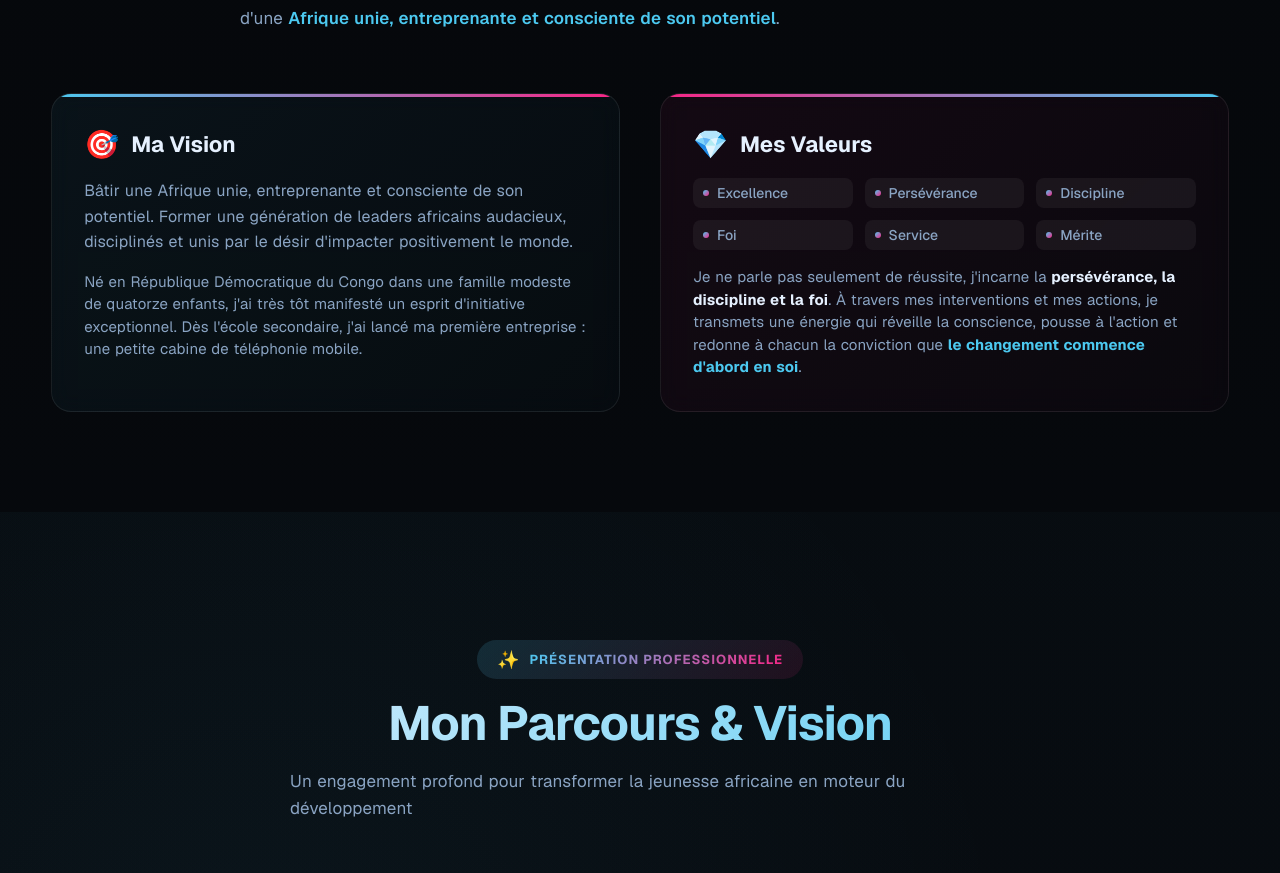
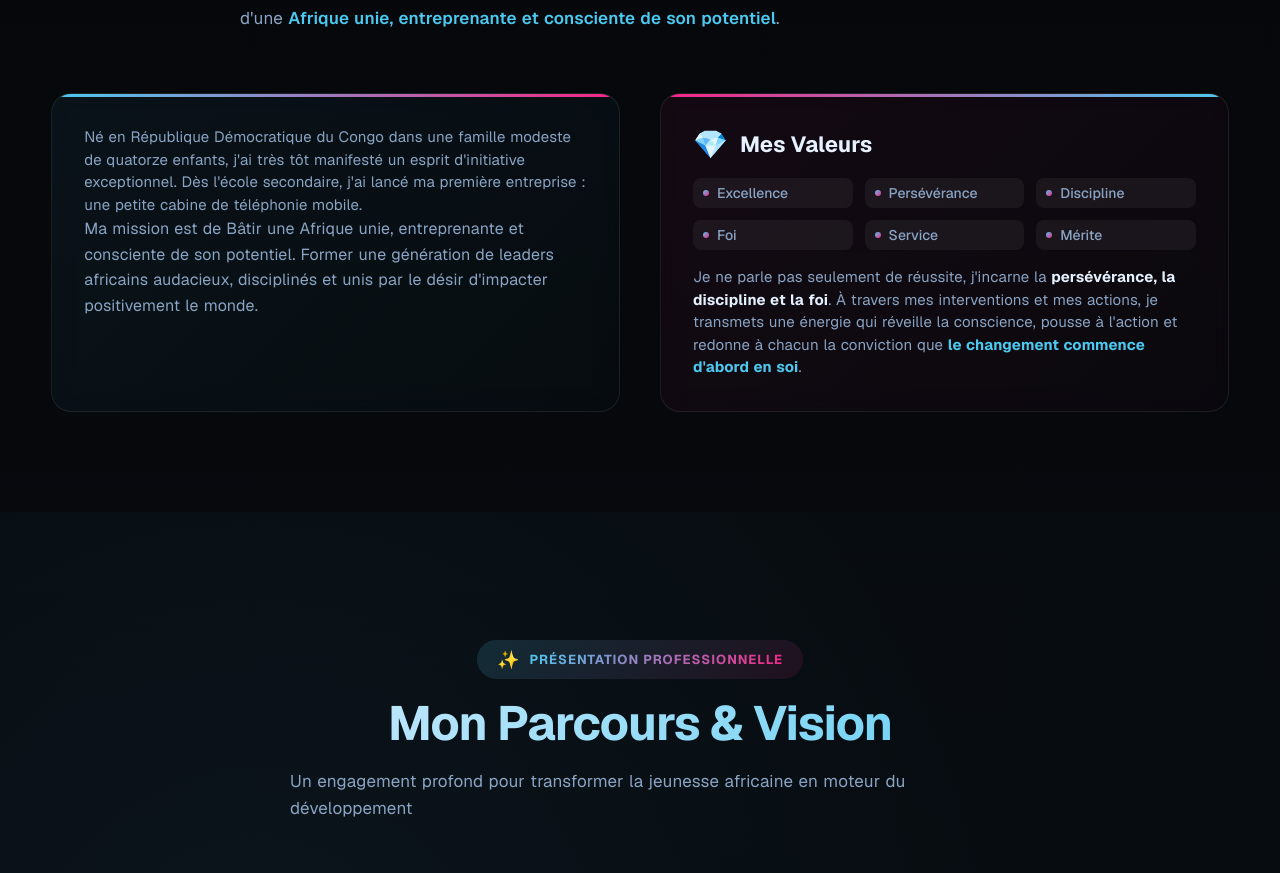
Before and after one commit to EMMADEKO10/didierngoyprofil, a Next.js app: page / in a window 1280 px wide. Shown: the part 967-1840 px from the top of the page. Built offline with nearby package versions, Linux system fonts and the light colour scheme.

Commit message:
Update About component: restore mission statement and adjust content layout for clarity

```diff
--- a/src/app/components/About.tsx
+++ b/src/app/components/About.tsx
@@ -23,16 +23,17 @@ export default function About() {
             {/* Vision */}
             <div className="glass card" style={{ padding: "clamp(24px, 4vw, 32px)", borderRadius: 20, background: "linear-gradient(135deg, rgba(76, 201, 240, 0.06), rgba(76, 201, 240, 0.02))", position: "relative", overflow: "hidden" }}>
               <div style={{ position: "absolute", top: 0, left: 0, right: 0, height: 3, background: "linear-gradient(90deg, var(--primary), var(--accent))" }} />
-              <div style={{ display: "flex", alignItems: "center", gap: 12, marginBottom: 16 }}>
+              {/* <div style={{ display: "flex", alignItems: "center", gap: 12, marginBottom: 16 }}>
                 <div style={{ fontSize: "clamp(24px, 3vw, 28px)" }}>🎯</div>
                 <h3 style={{ fontSize: "clamp(18px, 2.5vw, 22px)", fontWeight: 700, color: "var(--foreground)" }}>Ma Vision</h3>
-              </div>
-              <p style={{ fontSize: "clamp(14px, 1.8vw, 16px)", lineHeight: 1.6, color: "var(--muted)", marginBottom: 16 }}>
-                Bâtir une Afrique unie, entreprenante et consciente de son potentiel. Former une génération de leaders africains audacieux, disciplinés et unis par le désir d&apos;impacter positivement le monde.
-              </p>
+              </div> */}
               <p style={{ fontSize: "clamp(13px, 1.6vw, 15px)", lineHeight: 1.5, color: "var(--muted)" }}>
                 Né en République Démocratique du Congo dans une famille modeste de quatorze enfants, j&apos;ai très tôt manifesté un esprit d&apos;initiative exceptionnel. Dès l&apos;école secondaire, j&apos;ai lancé ma première entreprise : une petite cabine de téléphonie mobile.
               </p>
+              <p style={{ fontSize: "clamp(14px, 1.8vw, 16px)", lineHeight: 1.6, color: "var(--muted)", marginBottom: 16 }}>
+                Ma mission est de Bâtir une Afrique unie, entreprenante et consciente de son potentiel. Former une génération de leaders africains audacieux, disciplinés et unis par le désir d&apos;impacter positivement le monde.
+              </p>
+
             </div>
 
             {/* Valeurs */}
```
